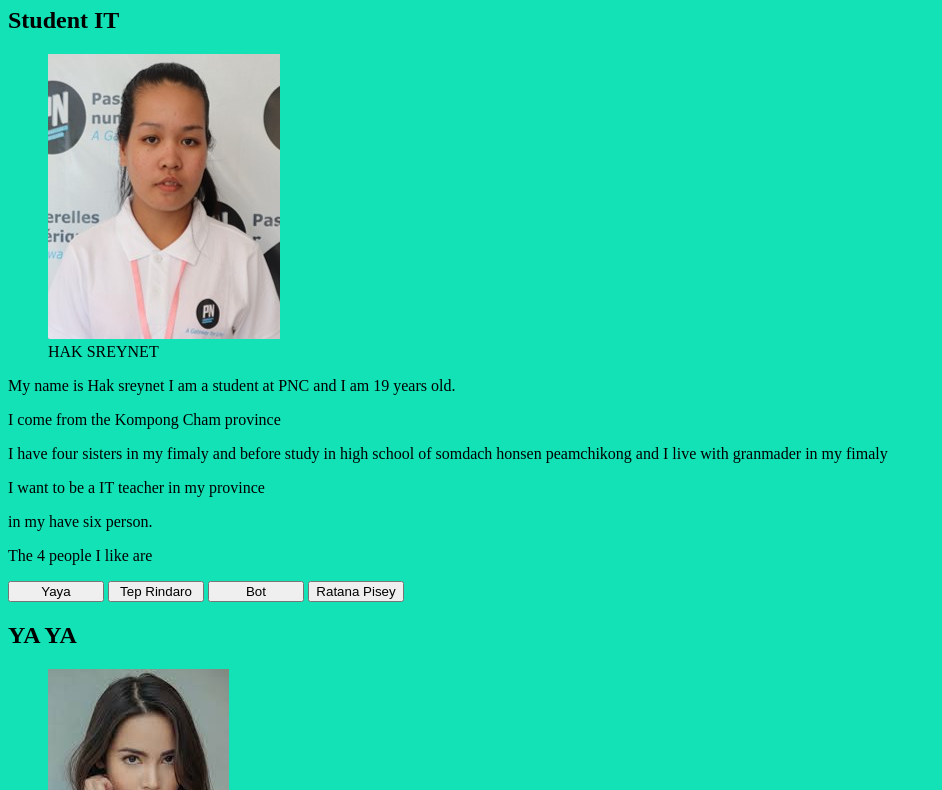
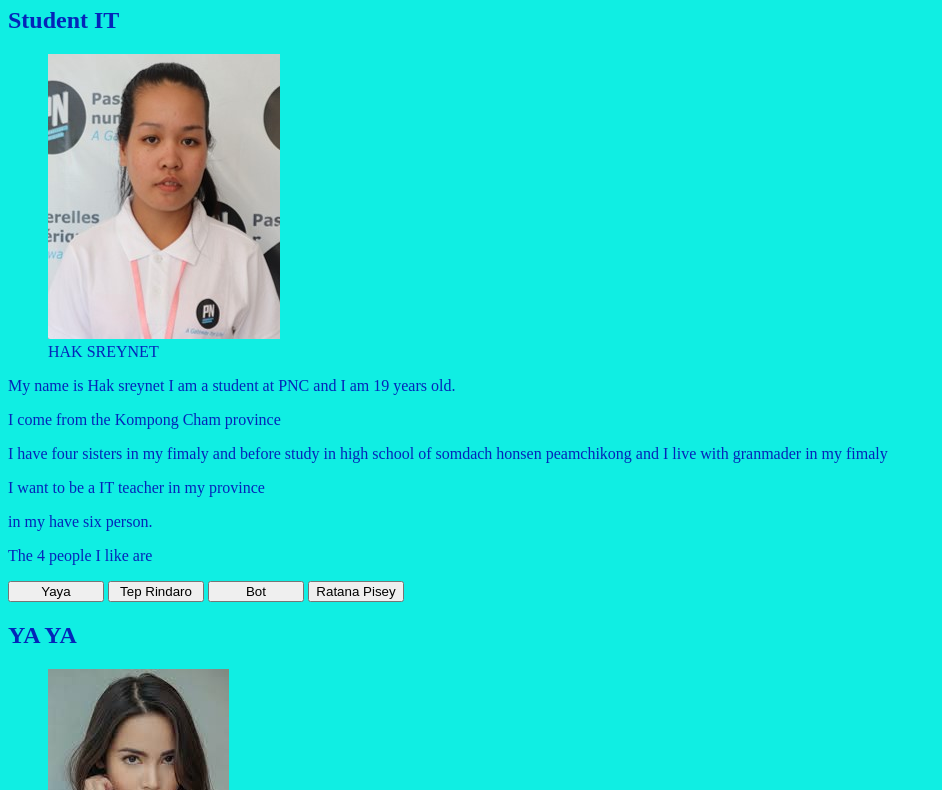
Before and after one commit to SreynetHak0506/my_web_app, a plain HTML site: page index.html in a window 1280 px wide. Shown: the part 73-863 px from the top of the page, without its empty margins (0-942 px from the left). Drawn offline with Linux system fonts and the light colour scheme.

Commit message:
people02

```diff
--- a/css/app.css
+++ b/css/app.css
@@ -1,5 +1,6 @@
 body{
-    background:rgb(18, 226, 181);
+    background:rgb(16, 238, 227);
+    color:rgb(4, 37, 185);
 }
 
 p{
```
